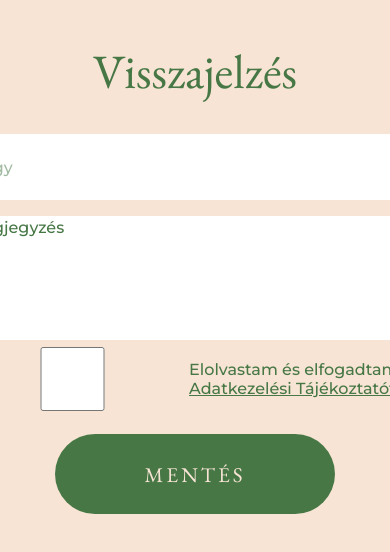
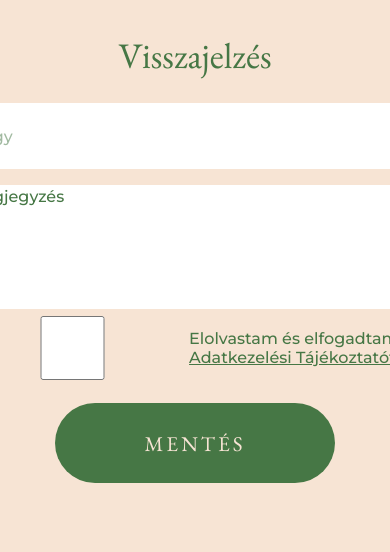
Before and after one commit to L4Kry/uibuild-form-light, a plain HTML site: page frontend/index.html in a window 390 px wide. Shown: the top 552 px of the page. Drawn offline with nearby package versions, Linux system fonts and the light colour scheme.

Commit message:
half-done-v2

```diff
--- a/frontend/style.css
+++ b/frontend/style.css
@@ -26,6 +26,11 @@ h1 {
     font-family: 'EB Garamond', serif;
     font-weight: 400;
     display: block;
+}
+@media (max-width: 520px) {
+    h1 {
+        font-size: 36px;
+    }
 }
 
 input {
```
